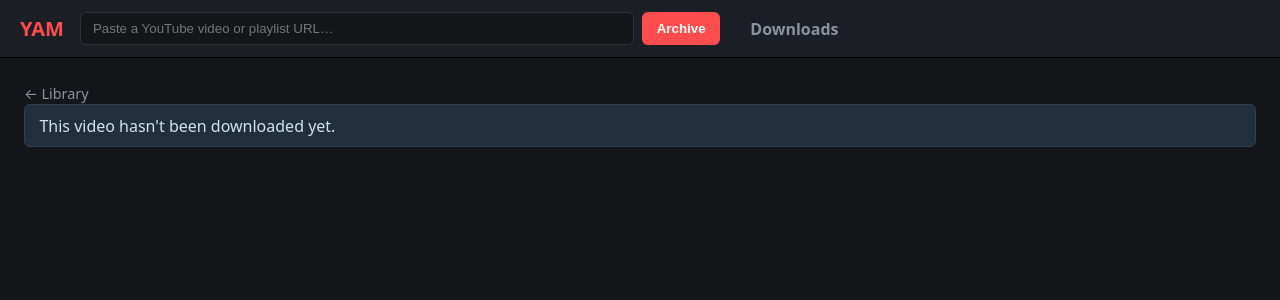
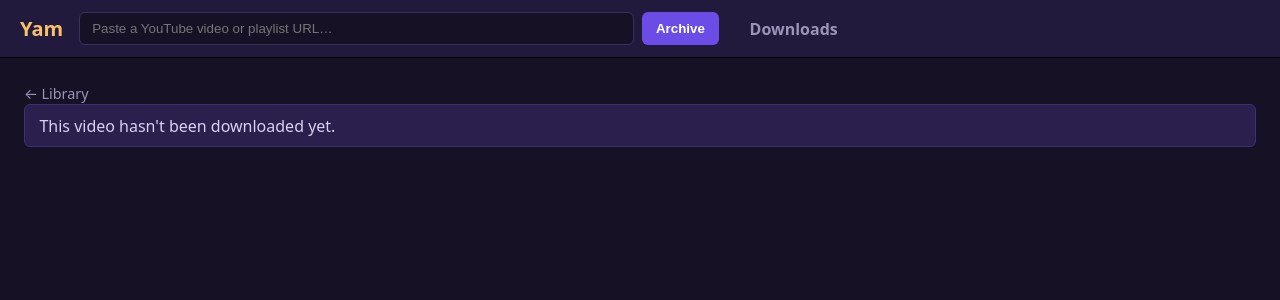
Before and after one commit to benmandrew/yam, a FastAPI app: template yam/templates/watch.html in a window 1280 px wide. Shown: the top 300 px of the page. Run offline with FastAPI, Linux system fonts and the light colour scheme; the template is opened without the code that fills it, so the values that code supplies are empty; parts of the project's set-up code (start-up, migrations or seed data) failed here and were passed over.

Commit message:
feat: rename to Yam, add favicon and yam-themed palette
- favicon: yam.png in static/, linked from base.html
- rename: 'Yam' is the plain name, not an acronym — drop the 'Yet Another…'
  expansion; YAM -> Yam across docs, flake, package docstring, FastAPI title,
  and templates (titles + brand wordmark)
- palette: retheme style.css to the favicon's colours (dark indigo bg, purple
  accent, amber wordmark, pink highlight)

```diff
--- a/yam/__init__.py
+++ b/yam/__init__.py
@@ -1,3 +1,3 @@
-"""YAM — self-hosted YouTube video & playlist archiver."""
+"""Yam — self-hosted YouTube video & playlist archiver."""
 
 __version__ = "0.1.0"
--- a/yam/main.py
+++ b/yam/main.py
@@ -70,7 +70,7 @@ async def lifespan(_app: FastAPI):
         await worker_task
 
 
-app = FastAPI(title="YAM", version="0.1.0", lifespan=lifespan)
+app = FastAPI(title="Yam", version="0.1.0", lifespan=lifespan)
 app.mount("/static", StaticFiles(directory=str(BASE_DIR / "static")), name="static")
 
 
--- a/yam/static/style.css
+++ b/yam/static/style.css
@@ -1,10 +1,13 @@
 :root {
   color-scheme: dark;
-  --bg: #14161a;
-  --fg: #e6e6e6;
-  --muted: #8b93a1;
-  --accent: #ff4d4d;
-  --panel: #1c1f26;
+  /* Palette drawn from the yam favicon: amber body, purple outline, pink flesh */
+  --bg: #171126;
+  --fg: #ece9f5;
+  --muted: #9c94b8;
+  --accent: #6b4ce6;   /* purple (brightened favicon outline) — buttons, bars */
+  --amber: #f9c06a;    /* yam body — wordmark, highlights */
+  --pink: #f58fdc;     /* cut-flesh accent */
+  --panel: #221a3d;
 }
 
 * { box-sizing: border-box; }
@@ -28,7 +31,7 @@ body {
 .brand {
   font-weight: 700;
   font-size: 1.25rem;
-  color: var(--accent);
+  color: var(--amber);
   text-decoration: none;
 }
 
@@ -43,7 +46,7 @@ body {
   flex: 1;
   padding: 0.5rem 0.75rem;
   border-radius: 6px;
-  border: 1px solid #333;
+  border: 1px solid #3a2f63;
   background: var(--bg);
   color: var(--fg);
 }
@@ -85,9 +88,9 @@ h2 { margin: 1.5rem 0 0.75rem; }
 .empty { color: var(--muted); }
 
 .banner {
-  background: #23303b;
-  border: 1px solid #2d4150;
-  color: #cfe3f2;
+  background: #2a1f4d;
+  border: 1px solid #3d3170;
+  color: #d9d0f2;
   padding: 0.6rem 0.9rem;
   border-radius: 6px;
   margin-bottom: 1rem;
@@ -99,7 +102,7 @@ h2 { margin: 1.5rem 0 0.75rem; }
   background: var(--panel);
   padding: 0.8rem 1rem;
   border-radius: 8px;
-  border-left: 3px solid #333;
+  border-left: 3px solid #3a2f63;
 }
 
 .job--running { border-left-color: var(--accent); }
@@ -116,7 +119,7 @@ h2 { margin: 1.5rem 0 0.75rem; }
   letter-spacing: 0.04em;
   padding: 0.15rem 0.5rem;
   border-radius: 999px;
-  background: #333;
+  background: #3a2f63;
   color: #ddd;
   flex: none;
 }
@@ -124,7 +127,7 @@ h2 { margin: 1.5rem 0 0.75rem; }
 .badge--done { background: #3ecf8e; color: #05130c; }
 .badge--error { background: #ff5c5c; color: #200; }
 
-.bar { height: 6px; background: #2a2e37; border-radius: 999px; margin: 0.55rem 0 0.35rem; overflow: hidden; }
+.bar { height: 6px; background: #2c2352; border-radius: 999px; margin: 0.55rem 0 0.35rem; overflow: hidden; }
 .bar-fill { height: 100%; background: var(--accent); transition: width 0.4s ease; }
 
 .job-meta { font-size: 0.82rem; color: var(--muted); }
@@ -175,7 +178,7 @@ h2 { margin: 1.5rem 0 0.75rem; }
 .watch-title { font-size: 1.4rem; margin: 0.5rem 0 0.4rem; }
 .watch-meta { display: flex; flex-wrap: wrap; gap: 0.75rem; color: var(--muted); font-size: 0.9rem; }
 .watch-meta .tag {
-  background: #2a2e37;
+  background: #2c2352;
   color: #cbd3e1;
   padding: 0.05rem 0.4rem;
   border-radius: 4px;
@@ -217,6 +220,6 @@ h2 { margin: 1.5rem 0 0.75rem; }
 .pl-link { display: flex; align-items: center; gap: 0.7rem; flex: 1; min-width: 0; color: var(--fg); text-decoration: none; }
 .pl-thumb { width: 96px; aspect-ratio: 16 / 9; background: #000; border-radius: 4px; overflow: hidden; flex: none; }
 .pl-thumb img { width: 100%; height: 100%; object-fit: cover; display: block; }
-.pl-thumb--pending { background: #2a2e37; }
+.pl-thumb--pending { background: #2c2352; }
 .pl-title { flex: 1; min-width: 0; overflow: hidden; text-overflow: ellipsis; white-space: nowrap; }
 .pl-dur { color: var(--muted); font-size: 0.82rem; flex: none; }
--- a/yam/templates/base.html
+++ b/yam/templates/base.html
@@ -3,12 +3,13 @@
 <head>
   <meta charset="utf-8">
   <meta name="viewport" content="width=device-width, initial-scale=1">
-  <title>{% block title %}YAM{% endblock %}</title>
+  <title>{% block title %}Yam{% endblock %}</title>
+  <link rel="icon" href="{{ url_for('static', path='/favicon.png') }}" type="image/png">
   <link rel="stylesheet" href="{{ url_for('static', path='/style.css') }}">
 </head>
 <body>
   <header class="topbar">
-    <a class="brand" href="/">YAM</a>
+    <a class="brand" href="/">Yam</a>
     <form class="add-form" method="post" action="/api/download">
       <input type="url" name="url" placeholder="Paste a YouTube video or playlist URL…" required>
       <button type="submit">Archive</button>
--- a/yam/templates/downloads.html
+++ b/yam/templates/downloads.html
@@ -1,5 +1,5 @@
 {% extends "base.html" %}
-{% block title %}Downloads · YAM{% endblock %}
+{% block title %}Downloads · Yam{% endblock %}
 {% block content %}
 <h2>Downloads</h2>
 {% if msg %}<div class="banner">{{ msg }}</div>{% endif %}
--- a/yam/templates/index.html
+++ b/yam/templates/index.html
@@ -1,5 +1,5 @@
 {% extends "base.html" %}
-{% block title %}Library · YAM{% endblock %}
+{% block title %}Library · Yam{% endblock %}
 {% block content %}
 <section>
   <h2>Videos</h2>
--- a/yam/templates/playlist.html
+++ b/yam/templates/playlist.html
@@ -1,5 +1,5 @@
 {% extends "base.html" %}
-{% block title %}{{ playlist.title }} · YAM{% endblock %}
+{% block title %}{{ playlist.title }} · Yam{% endblock %}
 {% block content %}
 <a class="back" href="/">← Library</a>
 <div class="playlist-head">
--- a/yam/templates/watch.html
+++ b/yam/templates/watch.html
@@ -1,5 +1,5 @@
 {% extends "base.html" %}
-{% block title %}{{ video.title }} · YAM{% endblock %}
+{% block title %}{{ video.title }} · Yam{% endblock %}
 {% block content %}
 {% if playlist %}
 <div class="pl-nav">
```
Also changed, not shown: CLAUDE.md (+1 -1 lines), PLAN.md (+1 -1 lines), README.md, yam/static/favicon.png (added), 1 other file.
